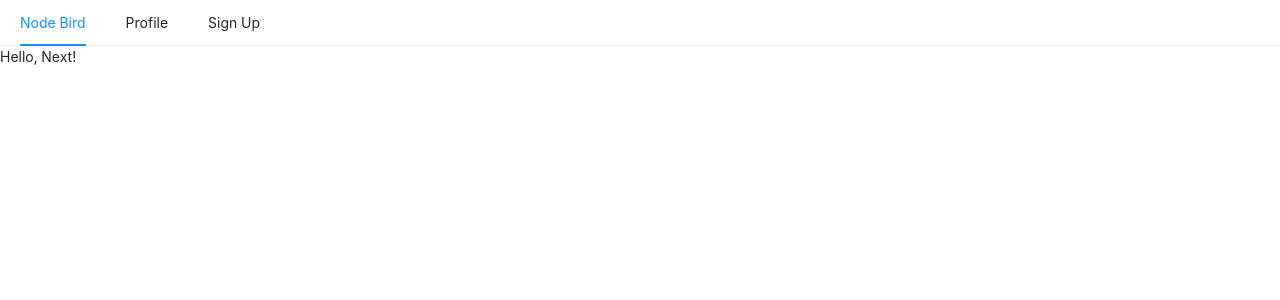
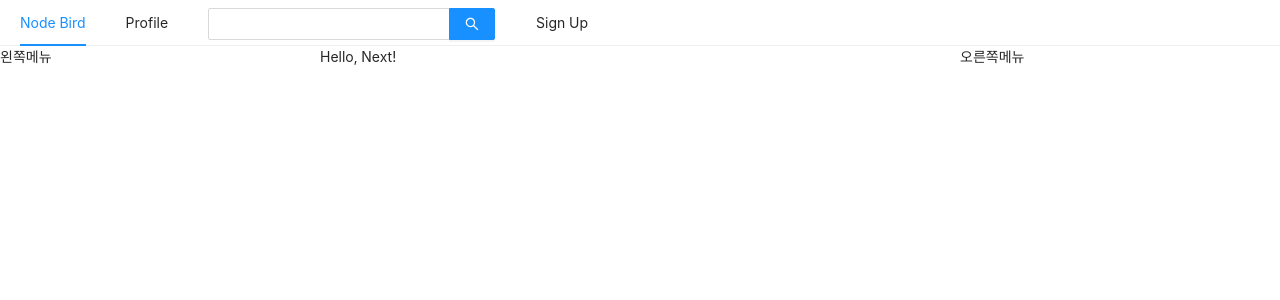
Before and after one commit to hurima90-kim/Study-Space, a Next.js app in the folder front/: page / in a window 1280 px wide. Shown: the top 300 px of the page. Built offline with nearby package versions, Linux system fonts and the light colour scheme.

Commit message:
feat: antd 그리드 시스템 적용

```diff
--- a/front/components/AppLayout.js
+++ b/front/components/AppLayout.js
@@ -1,7 +1,7 @@
 import React from "react";
 import PropTypes from "prop-types";
 import Link from "next/link";
-import { Menu } from "antd";
+import { Input, Menu, Row, Col } from "antd";
 
 const AppLayout = ({ children }) => {
   return (
@@ -18,12 +18,25 @@ const AppLayout = ({ children }) => {
           </Link>
         </Menu.Item>
         <Menu.Item>
+          <Input.Search enterButton style={{ verticalAlign: "middle" }} />
+        </Menu.Item>
+        <Menu.Item>
           <Link href="/signup">
             <a>Sign Up</a>
           </Link>
         </Menu.Item>
       </Menu>
-      {children}
+      <Row>
+        <Col xs={24} md={6}>
+          왼쪽메뉴
+        </Col>
+        <Col xs={24} md={12}>
+          {children}
+        </Col>
+        <Col xs={24} md={6}>
+          오른쪽메뉴
+        </Col>
+      </Row>
     </div>
   );
 };
```
